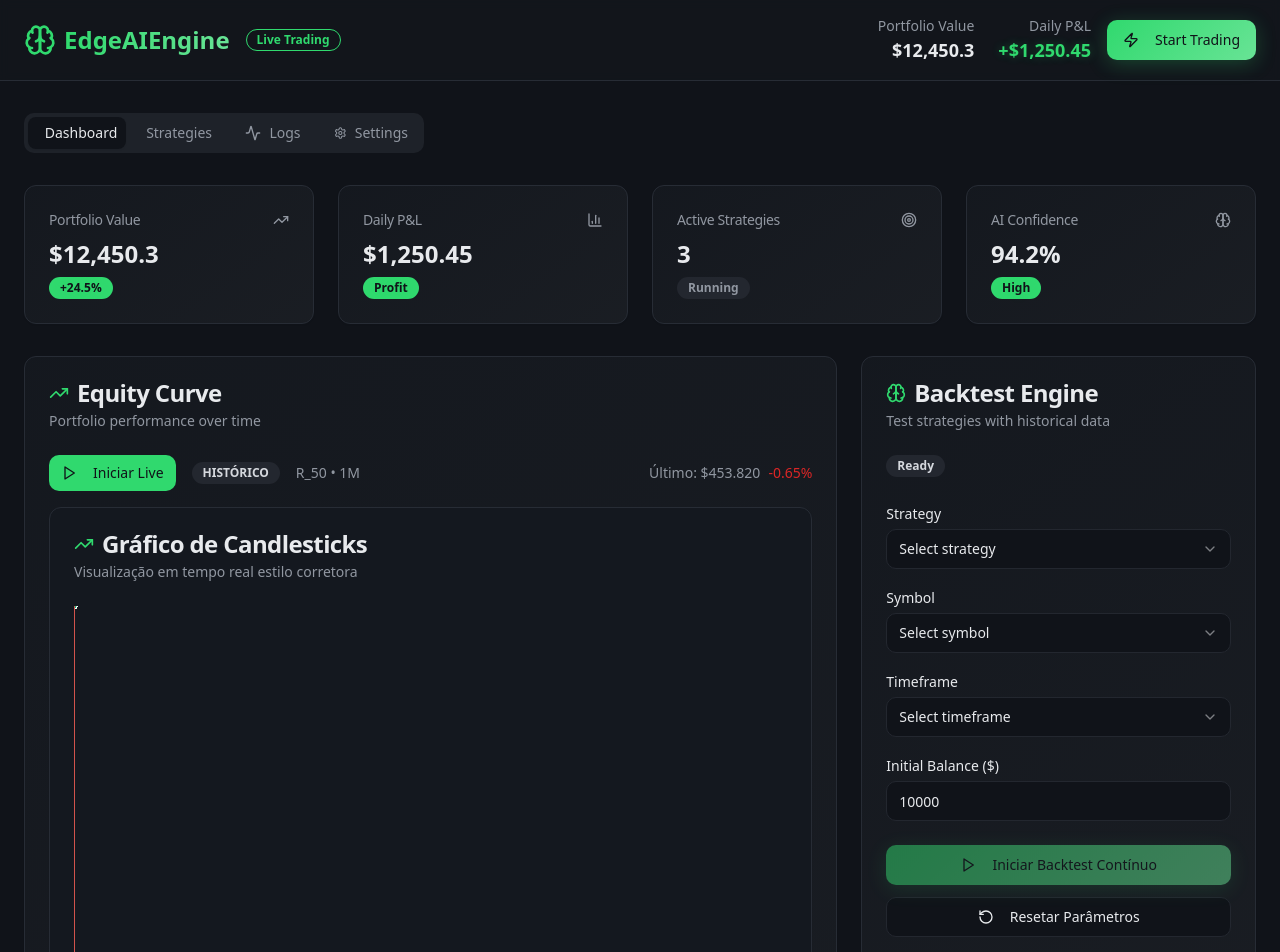
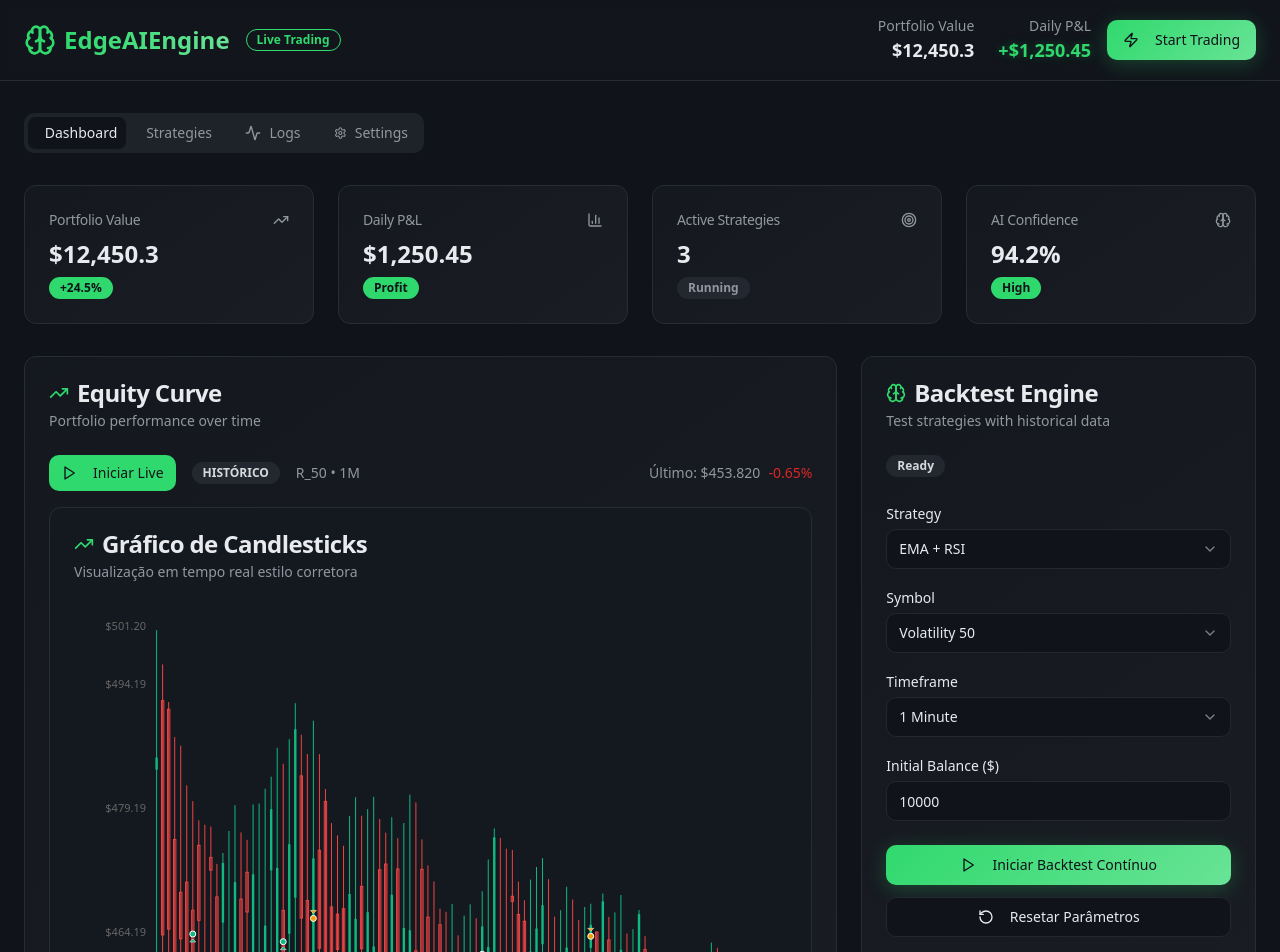
Before and after one commit to vandekko89/edge-ai-trader-forge, a React (Vite) app: page / in a window 1280 px wide. Shown: the top 952 px of the page. Built offline with nearby package versions, Linux system fonts and the light colour scheme.

Commit message:
Fix backtest and chart display
Implement continuous backtest and real-time chart.

```diff
--- a/src/components/dashboard/BacktestControls.tsx
+++ b/src/components/dashboard/BacktestControls.tsx
@@ -11,10 +11,11 @@ import { derivApi } from "@/services/derivApi";
 
 export const BacktestControls = () => {
   const [isRunning, setIsRunning] = useState(false);
-  const [strategy, setStrategy] = useState("");
-  const [symbol, setSymbol] = useState("");
-  const [timeframe, setTimeframe] = useState("");
+  const [strategy, setStrategy] = useState("ema_rsi");
+  const [symbol, setSymbol] = useState("R_50");
+  const [timeframe, setTimeframe] = useState("1m");
   const [initialBalance, setInitialBalance] = useState("10000");
+  const [tradeCount, setTradeCount] = useState(0);
   const { toast } = useToast();
 
   const handleRunBacktest = async () => {
@@ -30,6 +31,10 @@ export const BacktestControls = () => {
     if (isRunning) {
       // Stop backtest
       setIsRunning(false);
+      if ((window as any).backtestInterval) {
+        clearInterval((window as any).backtestInterval);
+        (window as any).backtestInterval = null;
+      }
       toast({
         title: "Backtest Interrompido",
         description: "Execução do backtest foi interrompida.",
@@ -40,16 +45,21 @@ export const BacktestControls = () => {
 
     // Start continuous backtest
     setIsRunning(true);
+    setTradeCount(0);
     toast({
       title: "Backtest Iniciado",
       description: `Executando estratégia ${strategy} em ${symbol} continuamente`,
     });
 
-    // Simulate continuous backtest - doesn't stop automatically
-    toast({
-      title: "Modo Contínuo Ativo",
-      description: "O backtest rodará continuamente até ser interrompido manualmente.",
-    });
+    // Simulate continuous trading with periodic updates
+    const interval = setInterval(() => {
+      if (Math.random() > 0.8) { // 20% chance of trade each cycle
+        setTradeCount(prev => prev + 1);
+      }
+    }, 2000);
+
+    // Store interval for cleanup
+    (window as any).backtestInterval = interval;
   };
 
   const handleReset = () => {
@@ -206,7 +216,7 @@ export const BacktestControls = () => {
           </div>
           <div className="flex justify-between">
             <span className="text-muted-foreground">Trades Executados:</span>
-            <span className="font-medium">{isRunning ? '...' : '156'}</span>
+            <span className="font-medium">{isRunning ? tradeCount : '156'}</span>
           </div>
         </div>
       </Card>
--- a/src/components/dashboard/EquityCurveChart.tsx
+++ b/src/components/dashboard/EquityCurveChart.tsx
@@ -1,5 +1,5 @@
 import React, { useState, useEffect } from 'react';
-import { ComposedChart, XAxis, YAxis, Tooltip, ResponsiveContainer } from 'recharts';
+import { ComposedChart, XAxis, YAxis, Tooltip, ResponsiveContainer, Bar } from 'recharts';
 import { Button } from "@/components/ui/button";
 import { Badge } from "@/components/ui/badge";
 import { Card, CardContent, CardDescription, CardHeader, CardTitle } from "@/components/ui/card";
@@ -390,18 +390,11 @@ const LiveCandlestickChart = () => {
                   tickFormatter={(value) => `$${value.toFixed(2)}`}
                 />
                 <Tooltip content={<CustomTooltip />} />
-
-                {/* Render custom candlesticks */}
-                {candleData.map((candle, index) => (
-                  <CustomCandlestick
-                    key={index}
-                    x={(index / candleData.length) * 100 + '%'}
-                    y={0}
-                    width={100 / candleData.length + '%'}
-                    height="100%"
-                    payload={candle}
-                  />
-                ))}
+                <Bar
+                  dataKey="close"
+                  shape={<CustomCandlestick />}
+                  fill="transparent"
+                />
               </ComposedChart>
             </ResponsiveContainer>
           </div>
```
